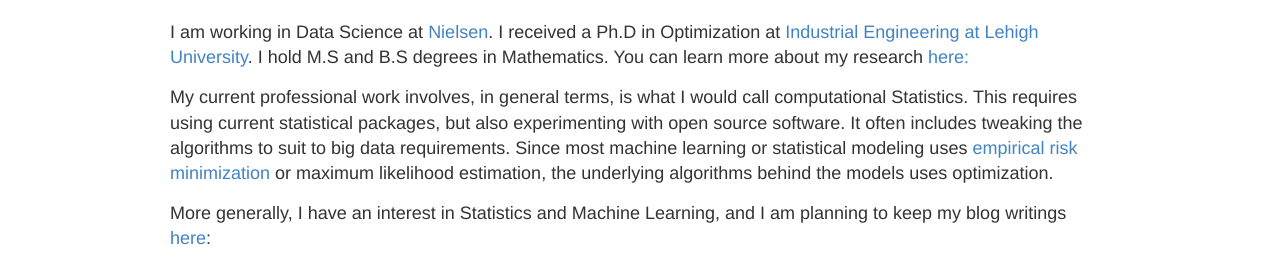
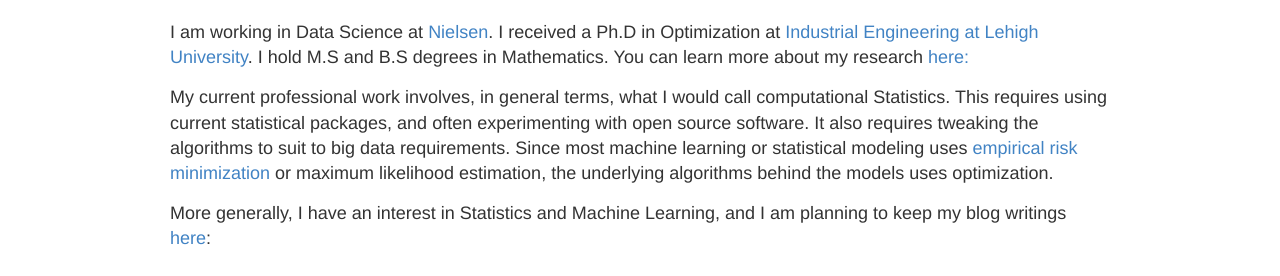
Before and after one commit to muratmut/muratmut.github.io, a Jekyll site: the page index.html, which Jekyll copies as it is, in a window 1280 px wide. Shown: the part 366-642 px from the top of the page. Built offline with Jekyll 4.4.1, drawn with Linux system fonts in a browser that asks for light colours.

Commit message:
Update index.html

```diff
--- a/index.html
+++ b/index.html
@@ -60,7 +60,7 @@
 <a href="https://engineering.lehigh.edu/ise">Industrial Engineering at Lehigh University</a>. I hold M.S and B.S degrees in Mathematics.
 You can learn more about my research <a href="https://muratmut.github.io/research/">here:</a></p>
 
-<p>My current professional work involves, in general terms, is what I would call computational Statistics. This requires using current statistical packages, but also experimenting with open source software. It often includes tweaking the algorithms to suit to big data requirements. Since most machine learning or statistical modeling uses <a href="https://en.wikipedia.org/wiki/Empirical_risk_minimization">empirical risk minimization</a> or maximum likelihood estimation, the underlying algorithms behind the models uses optimization.</p>
+<p>My current professional work involves, in general terms, what I would call computational Statistics. This requires using current statistical packages, and often experimenting with open source software. It also requires tweaking the algorithms to suit to big data requirements. Since most machine learning or statistical modeling uses <a href="https://en.wikipedia.org/wiki/Empirical_risk_minimization">empirical risk minimization</a> or maximum likelihood estimation, the underlying algorithms behind the models uses optimization.</p>
 
 <p>More generally, I have an interest in Statistics and Machine Learning, and I am planning to keep my blog writings <a href="https://muratmut.github.io/blog/">here</a>:</p>
 
```
